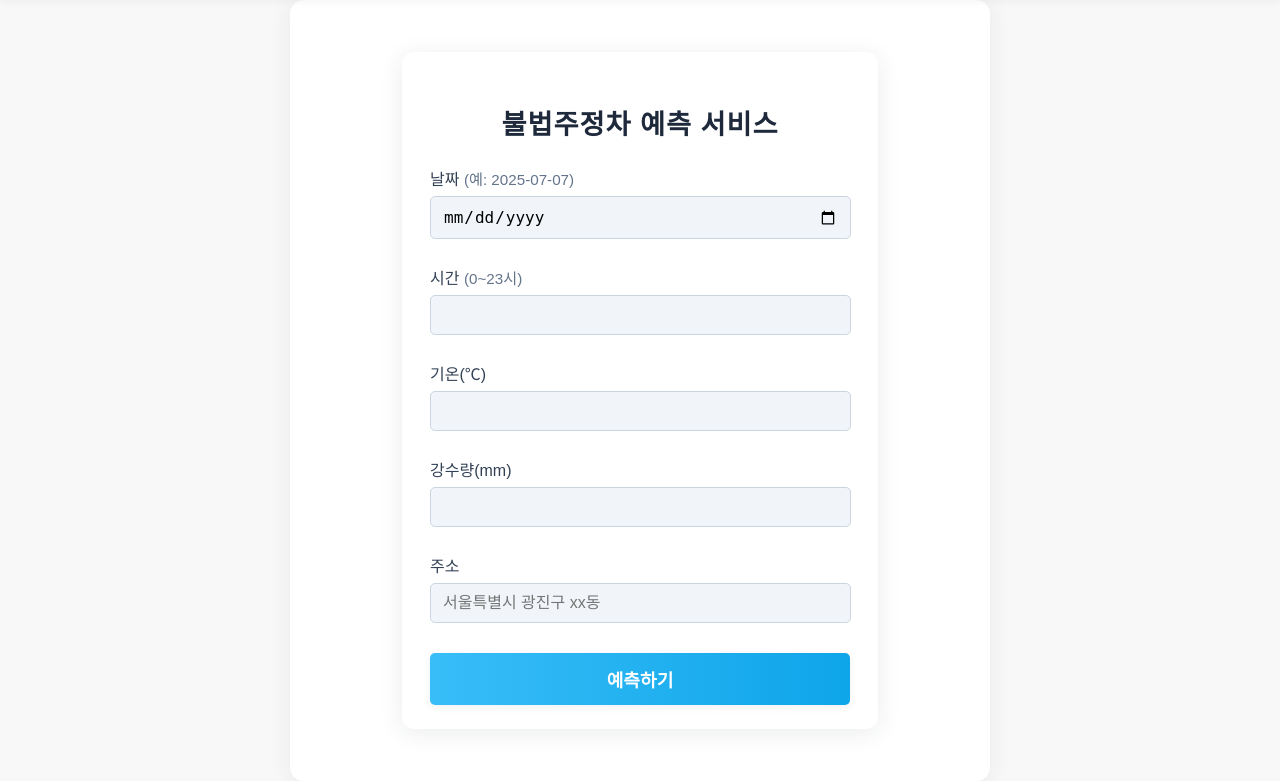
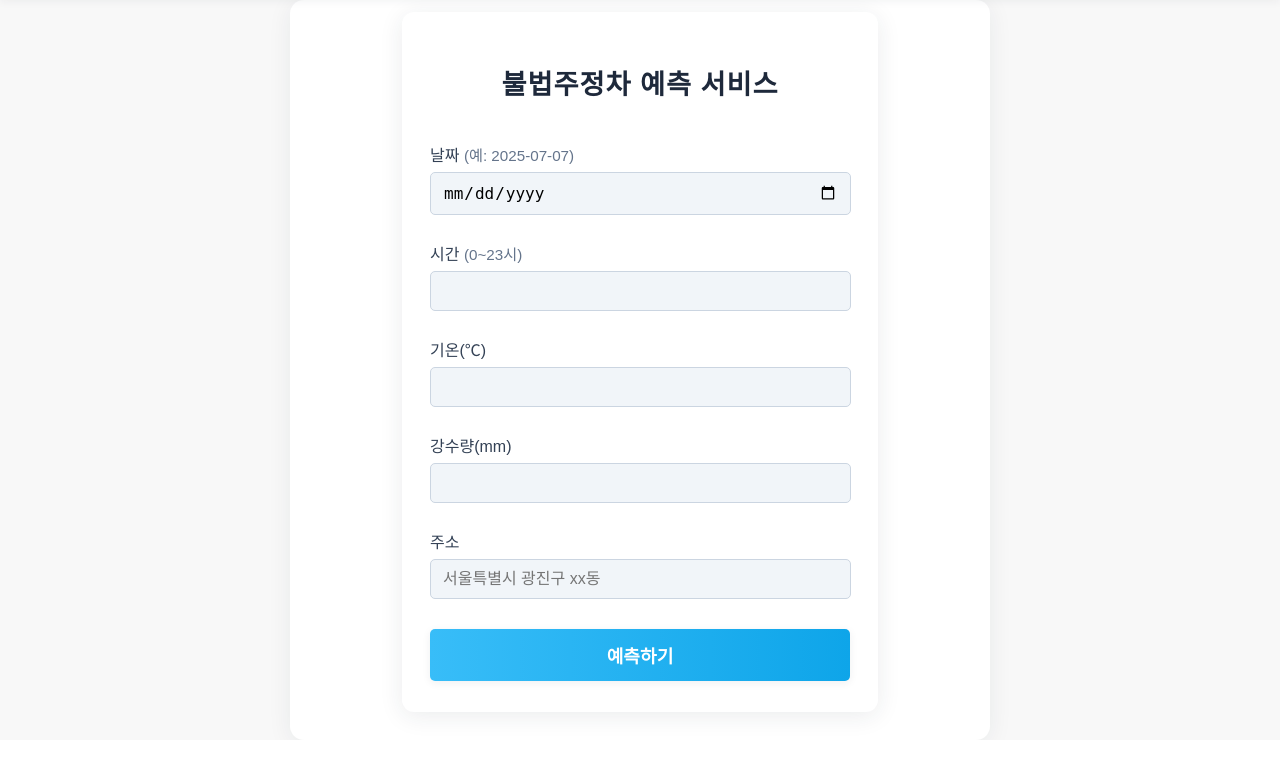
Before and after one commit to koryeon/parking_predict, a Django app: page /park/ in a window 1280 px wide. Shown: the part 60-841 px from the top of the page. After the commit the page ends 800 px from the top, so only its background shows below. Run offline with Django 5.2, Linux system fonts and the light colour scheme.

Commit message:
발표전 최종 파일

```diff
--- a/web/park/templates/park/park.html
+++ b/web/park/templates/park/park.html
@@ -4,13 +4,18 @@
 {% block content %}
 <style>
     .container {
-        max-width: 420px;
-        margin: 40px auto;
-        background: #fff;
-        border-radius: 12px;
-        box-shadow: 0 4px 24px rgba(30,41,59,0.09);
-        padding: 32px 28px 24px 28px;
-        position: relative;
+    max-width: 420px;
+    margin: 0 auto;  /* ✅ 위아래 margin 제거 */
+    background: #fff;
+    border-radius: 12px;
+    box-shadow: 0 4px 24px rgba(30,41,59,0.09);
+    padding: 0 28px;  /* ✅ 위아래 padding 제거 */
+    position: relative;
+
+    min-height: calc(100vh - 100px);  /* 👉 필요시 유지: 화면 높이 채움 */
+    display: flex;
+    flex-direction: column;
+    justify-content: center;
     }
     h1 {
         text-align: center;
```
Also changed, not shown: .github/workflows/ci-cd.yml.
